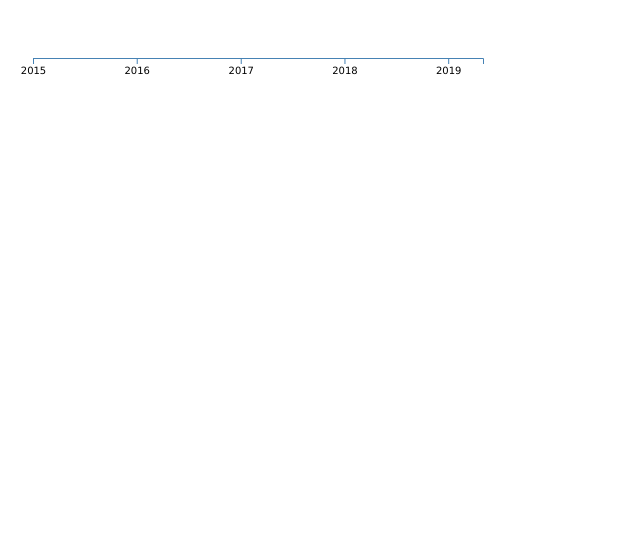
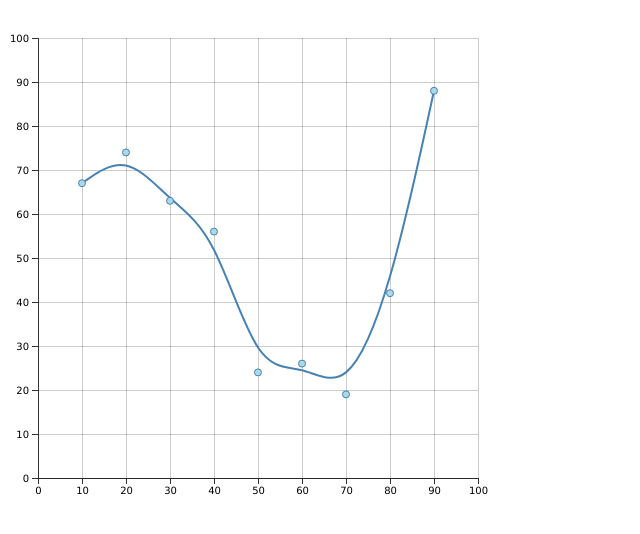
Before and after one commit to NobbsNobby/d3, a plain HTML site: page index.html in a window 1280 px wide. Shown: the whole page, without its empty margins (0-640 px from the left). Drawn offline with nearby package versions, Linux system fonts and the light colour scheme.

Commit message:
add dot and line

```diff
--- a/index.html
+++ b/index.html
@@ -1,54 +1,121 @@
 <!DOCTYPE html>
 <html lang="en">
 <head>
-    <meta charset="UTF-8" />
-    <meta name="viewport" content="width=device-width, initial-scale=1.0" />
-    <meta http-equiv="X-UA-Compatible" content="ie=edge" />
+    <meta charset="UTF-8"/>
+    <meta name="viewport" content="width=device-width, initial-scale=1.0"/>
+    <meta http-equiv="X-UA-Compatible" content="ie=edge"/>
     <title>d3</title>
     <script src="https://d3js.org/d3.v5.min.js"></script>
     <style>
-      .axis path,
-      .axis line {
+        .axis path, .axis line {
             fill: none;
-        stroke: steelblue;
+            stroke: #333;
+        }
+
+        .axis .grid-line {
+            stroke: #000;
+            shape-rendering: crispedges;
+            stroke-opacity: 0.2;
         }
 
         .axis text {
             font: 10px Verdana;
         }
+        .dot {
+            stroke: steelblue;
+            fill: lightblue;
+        }
     </style>
 </head>
 <body></body>
 <script type="text/javascript">
-    var height = 500;
-    var width = 500;
-    var margin = 25;
-    var offset = 50;
-    var axisWidth = width - 2 * margin;
-    var svg;
-    createAxes();
-    function createAxes() {
-      svg = d3
-        .select('body')
-        .append('svg')
-        .attr('class', 'axis')
-        .attr('width', width)
-        .attr('height', height);
+    let height = 500,
+        width = 500,
+        margin = 30;
 
-      // функция интерполяции времени на оси
-      var scale = d3
-        .scaleTime()
-        // от 1 января 2015 года до текущей даты
-        .domain([new Date(2015, 0, 1), new Date()])
-        .range([0, axisWidth]);
+    let svg = d3.select("body").append("svg")
+        .attr("class", "axis")
+        .attr("width", width)
+        .attr("height", height);
 
-      var axis = d3.axisBottom(scale)
-        .ticks(5);
+    // длина оси X= ширина контейнера svg - отступ слева и справа
+    let xAxisLength = width - 2 * margin;
 
-      svg
-        .append('g')
-        .attr('transform', 'translate(' + margin + ',' + offset + ')')
-        .call(axis);
-    }
+    // длина оси Y = высота контейнера svg - отступ сверху и снизу
+    let yAxisLength = height - 2 * margin;
+
+    // функция интерполяции значений на ось Х
+    let scaleX = d3.scaleLinear()
+        .domain([0, 100])
+        .range([0, xAxisLength]);
+    let scaleY = d3.scaleLinear()
+        .domain([100, 0])
+        .range([0, yAxisLength]);
+
+    // создаем ось X
+    let xAxis = d3.axisBottom(scaleX);
+    let yAxis = d3.axisLeft(scaleY);
+
+    // отрисовка оси
+    svg.append("g")
+        .attr("class", "x-axis")
+        .attr("transform",  // сдвиг оси вниз и вправо
+            "translate(" + margin + "," + (height - margin) + ")")
+        .call(xAxis);
+
+    svg.append("g")
+        .attr("class", "y-axis")
+        .attr("transform", // сдвиг оси вниз и вправо на margin
+            "translate(" + margin + "," + margin + ")")
+        .call(yAxis);
+
+    // создаем набор вертикальных линий для сетки
+    d3.selectAll("g.x-axis g.tick")
+        .append("line") // добавляем линию
+        .classed("grid-line", true) // добавляем класс
+        .attr("x1", 0)
+        .attr("y1", 0)
+        .attr("x2", 0)
+        .attr("y2", -(yAxisLength));
+
+    // рисуем горизонтальные линии
+    d3.selectAll("g.y-axis g.tick")
+        .append("line")
+        .classed("grid-line", true)
+        .attr("x1", 0)
+        .attr("y1", 0)
+        .attr("x2", xAxisLength)
+        .attr("y2", 0);
+
+    let rawData = [
+            {x: 10, y: 67}, {x: 20, y: 74}, {x: 30, y: 63},
+            {x: 40, y: 56}, {x: 50, y: 24}, {x: 60, y: 26},
+            {x: 70, y: 19}, {x: 80, y: 42}, {x: 90, y: 88}
+        ],
+        data = [];
+
+    // масштабирование реальных данных в данные для нашей координатной системы
+    for (let i = 0; i < rawData.length; i++)
+        data.push({x: scaleX(rawData[i].x) + margin, y: scaleY(rawData[i].y) + margin});
+
+    let line = d3.line()
+        .x(d => d.x)
+        .y(d => d.y)
+        .curve(d3.curveBasis);
+
+    // добавляем путь
+    let g = svg.append("g").append("path")
+        .attr("d", line(data))
+        .style("stroke", "steelblue")
+        .style("stroke-width", 2);
+
+    // добавляем отметки к точкам
+    svg.selectAll(".dot")
+        .data(rawData)
+        .enter().append("circle")
+        .attr("class", "dot")
+        .attr("r", 3.5)
+        .attr("cx", function(d) { return scaleX(d.x)+margin; })
+        .attr("cy", function(d) { return scaleY(d.y)+margin; });
 </script>
 </html>
```
Also changed, not shown: dateToAxis.html (+14 -12 lines), 1 other file. Lines whose indentation alone changed are shown as unchanged.
